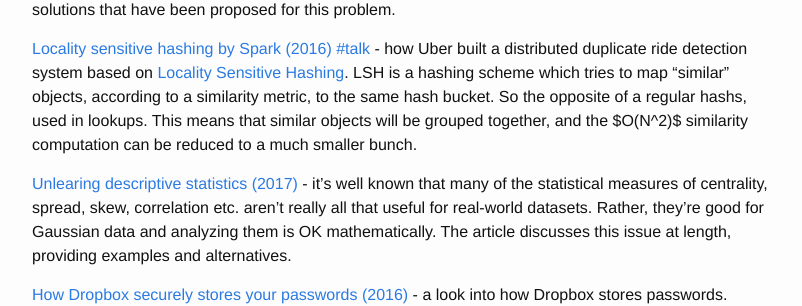
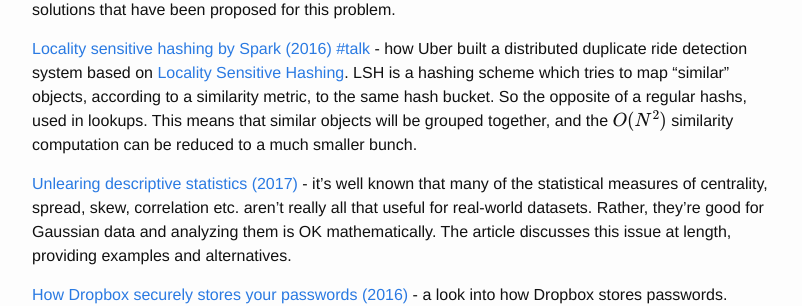
Before and after one commit to horia141/horia141.github.io, a Jekyll site: the page built from _posts/2017-09-22-friday-blast-10.md, in a window 1280 px wide. Shown: the part 879-1185 px from the top of the page, without its empty margins (238-1040 px from the left). Built offline with Jekyll 4.4.1, drawn with Linux system fonts in a browser that asks for light colours; formulas are drawn with MathJax 3; comment, search, counter and statistics services are not loaded.

Commit message:
Properly highlight math

```diff
--- a/_posts/2017-09-22-friday-blast-10.md
+++ b/_posts/2017-09-22-friday-blast-10.md
@@ -21,7 +21,7 @@ This is the 10th installment of the Friday Blast series. I missed last week on a
 
 [What's so bad about POSIX I/O (2017)](https://www.nextplatform.com/2017/09/11/whats-bad-posix-io/) - for high-performance computing the problem seems to be the rather strong consistency model POSIX dictates for reads and writes. On a local machine it's easy to guarantee that if you write to a file from a process, later reads from other processes would see the write. Regardless of layers of caching or other optimizations employed by the OS. This thing is quite expensive to provide in a distributed environment, and for many applications it's not needed. The article focuses on solutions that have been proposed for this problem.
 
-[Locality sensitive hashing by Spark (2016) #talk](https://www.youtube.com/watch?v=Ha7_Vf2eZvQ&feature=youtu.be) - how Uber built a distributed duplicate ride detection system based on [Locality Sensitive Hashing](https://en.wikipedia.org/wiki/Locality-sensitive_hashinge). LSH is a hashing scheme which tries to map "similar" objects, according to a similarity metric, to the same hash bucket. So the opposite of a regular hashs, used in lookups. This means that similar objects will be grouped together, and the $O(N^2)$ similarity computation can be reduced to a much smaller bunch.
+[Locality sensitive hashing by Spark (2016) #talk](https://www.youtube.com/watch?v=Ha7_Vf2eZvQ&feature=youtu.be) - how Uber built a distributed duplicate ride detection system based on [Locality Sensitive Hashing](https://en.wikipedia.org/wiki/Locality-sensitive_hashinge). LSH is a hashing scheme which tries to map "similar" objects, according to a similarity metric, to the same hash bucket. So the opposite of a regular hashs, used in lookups. This means that similar objects will be grouped together, and the $$O(N^2)$$ similarity computation can be reduced to a much smaller bunch.
 
 [Unlearing descriptive statistics (2017)](http://debrouwere.org/2017/02/01/unlearning-descriptive-statistics/) - it's well known that many of the statistical measures of centrality, spread, skew, correlation etc. aren't really all that useful for real-world datasets. Rather, they're good for Gaussian data and analyzing them is OK mathematically. The article discusses this issue at length, providing examples and alternatives.
 
```
